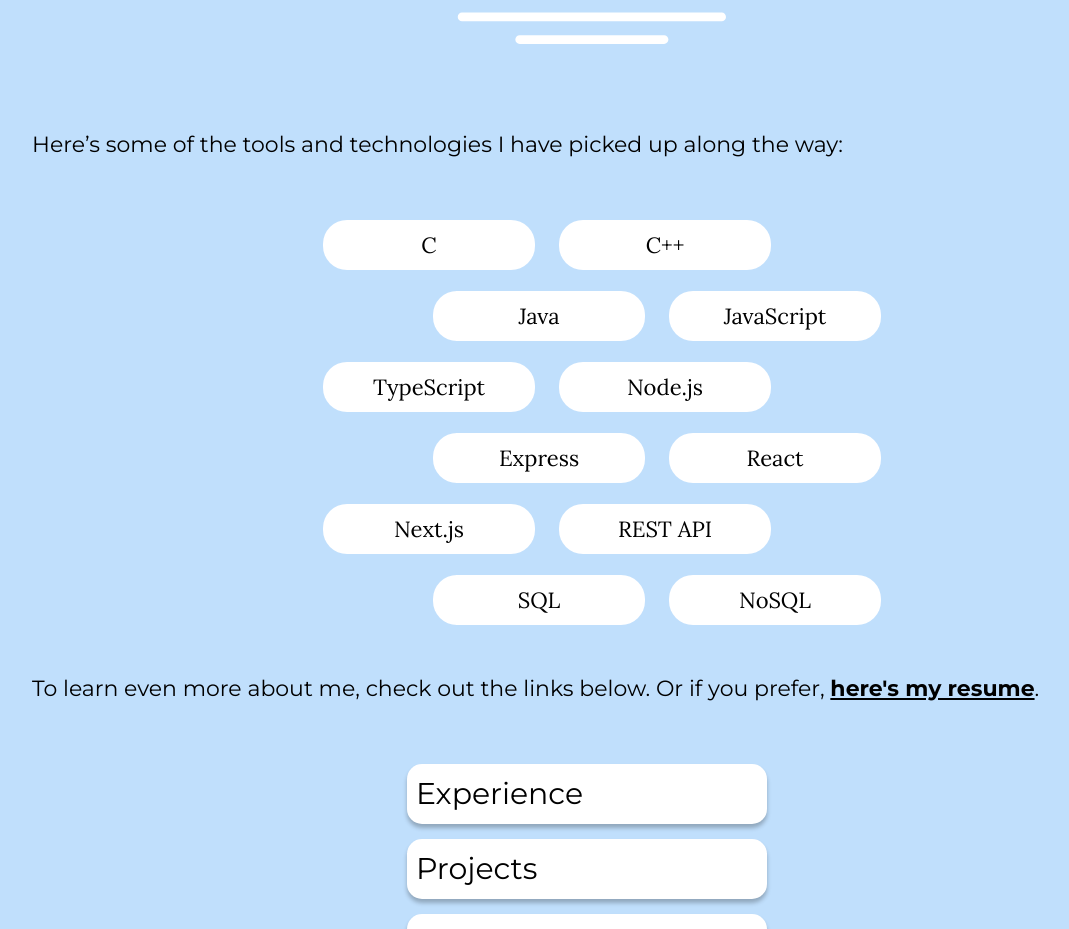
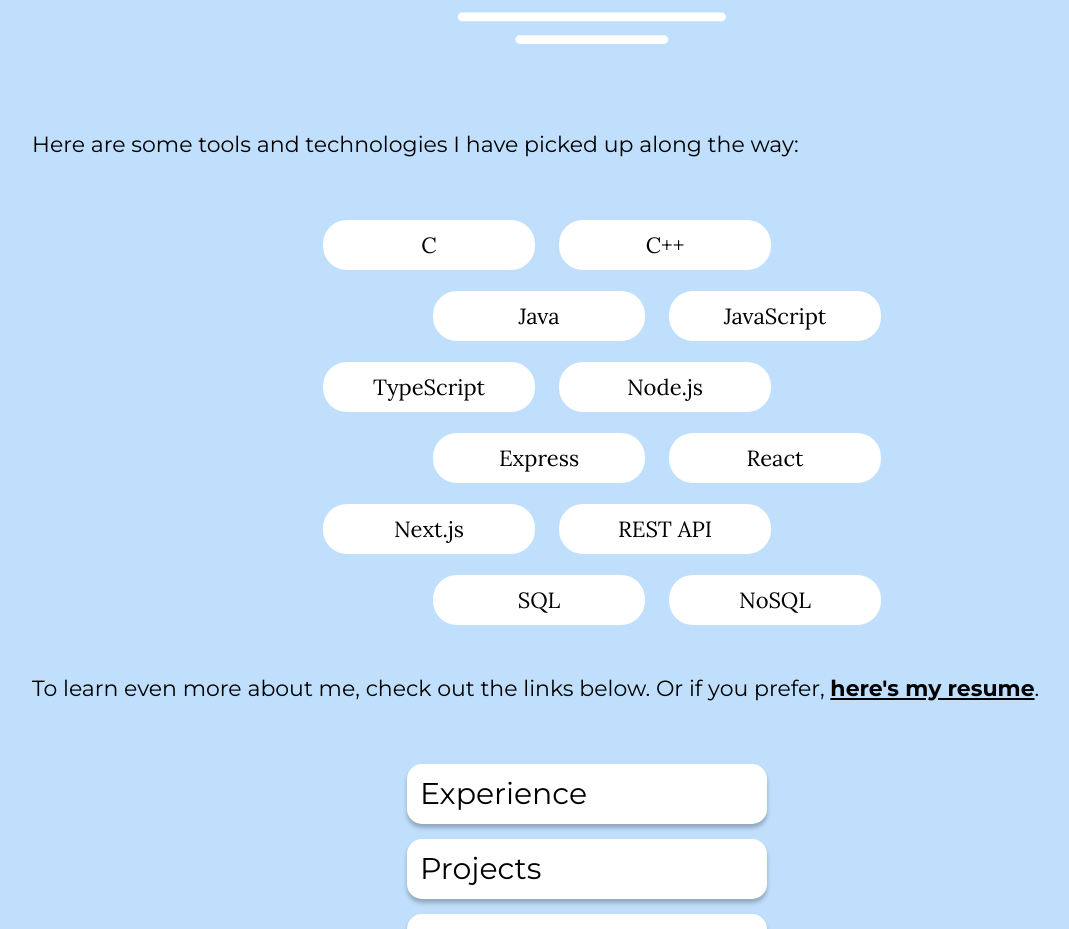
Before and after one commit to rajagoat/athulrajagopal.dev, a Next.js app: page / in a window 1280 px wide. Shown: the part 1180-2109 px from the top of the page, without its empty margins (53-1122 px from the left). Built offline with nearby package versions, Linux system fonts and the light colour scheme.

Commit message:
wording and margin adjustments

```diff
--- a/pages/index.js
+++ b/pages/index.js
@@ -60,7 +60,7 @@ export default function Home() {
               alt="team of software engineers speaking with one another"
             />
             <div className={styles.mainText}>
-              <p>Here’s some of the tools and technologies I have picked up along the way:</p>
+              <p>Here are some tools and technologies I have picked up along the way:</p>
             </div>
             <SkillsContainer
               skills={[
--- a/styles/LinkComponent.module.css
+++ b/styles/LinkComponent.module.css
@@ -7,7 +7,7 @@
     display: flex;
     align-items: center;
     justify-content: space-between;
-    padding: 0 9px;
+    padding: 0 9px 0 13px;
     border-radius: 10px;
     box-shadow: 0px 4px 4px rgba(0, 0, 0, 0.25);
 }
```
